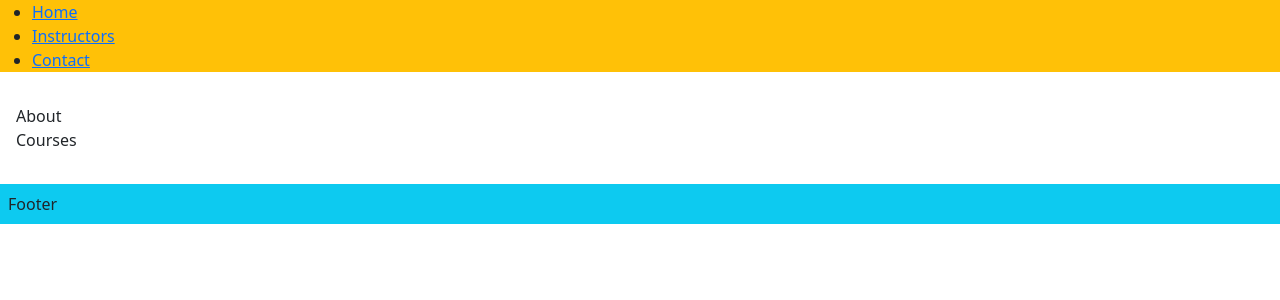
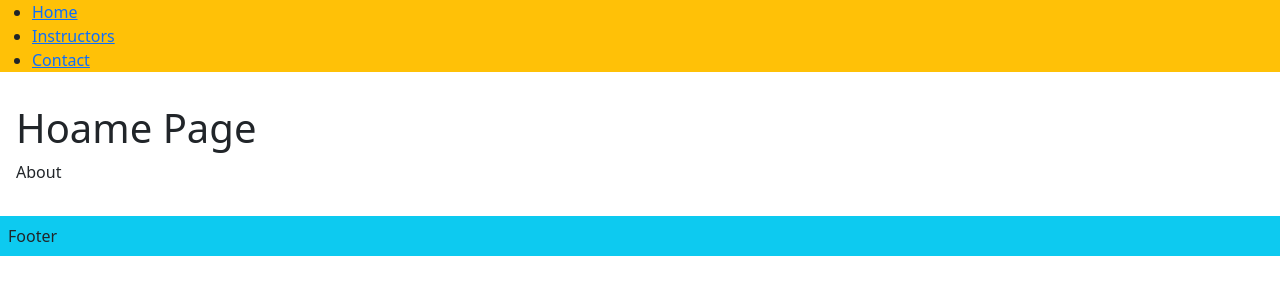
Before and after one commit to koraykoksal/react-app_routerIntro, a React (Create React App) app: page / in a window 1280 px wide. Shown: the top 300 px of the page. Built offline with nearby package versions, Linux system fonts and the light colour scheme.

Commit message:
outlet tag : outlet tag kullanımı ile sayfa içinde sayfa çağrılması yapıldı.

```diff
--- a/src/App.js
+++ b/src/App.js
@@ -6,6 +6,8 @@ import Instructors from "./pages/Instructors";
 import NotFound from "./pages/NotFound";
 import  { BrowserRouter,Route, Routes } from "react-router-dom";
 import { InstructorsDetail } from "./pages/instructorsDetail";
+import About from "./components/About";
+import Courses from "./components/Courses";
 
 function App() {
   return (
@@ -13,7 +15,10 @@ function App() {
     <BrowserRouter>
           <Nav />
           <Routes>
-            <Route path="/" element={<Home />}/>
+            <Route path="/" element={<Home />}>
+            <Route path="/" element={<About />}/>
+            <Route path="/" element={<Courses />}/>
+            </Route>
             <Route path="/instructors" element={<Instructors />}/>
             <Route path="/instructors/:id" element={<InstructorsDetail />}/>
             <Route path="/contact" element={<Contact />}/>
--- a/src/pages/Contact.jsx
+++ b/src/pages/Contact.jsx
@@ -4,6 +4,7 @@ import { useNavigate } from "react-router";
 
 const Contact = () => {
 
+  //farklı bir sayfaya direk göndermeyi sağlar
   let navigate=useNavigate()
 
   return (
--- a/src/pages/Home.jsx
+++ b/src/pages/Home.jsx
@@ -1,11 +1,16 @@
+import { Outlet } from "react-router";
 import About from "../components/About";
 import Courses from "../components/Courses";
 
 const Home = () => {
   return (
     <div className="p-3">
-      <About />
-      <Courses />
+      {/* <About />
+      <Courses /> */}
+      <h1>Hoame Page</h1>
+
+      {/* iç içe route kullanımında sayfaların çağırılacağı alana yazılır. */}
+      <Outlet/>
     </div>
   );
 };
```
